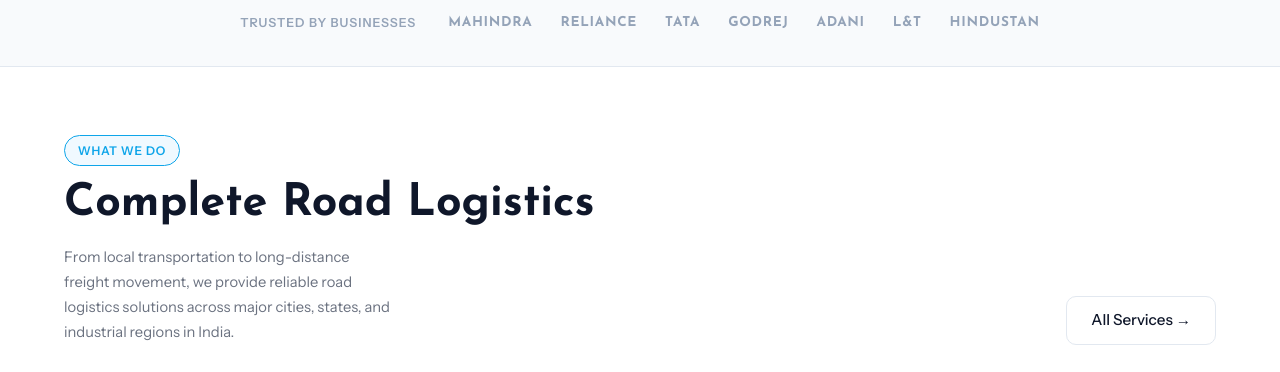
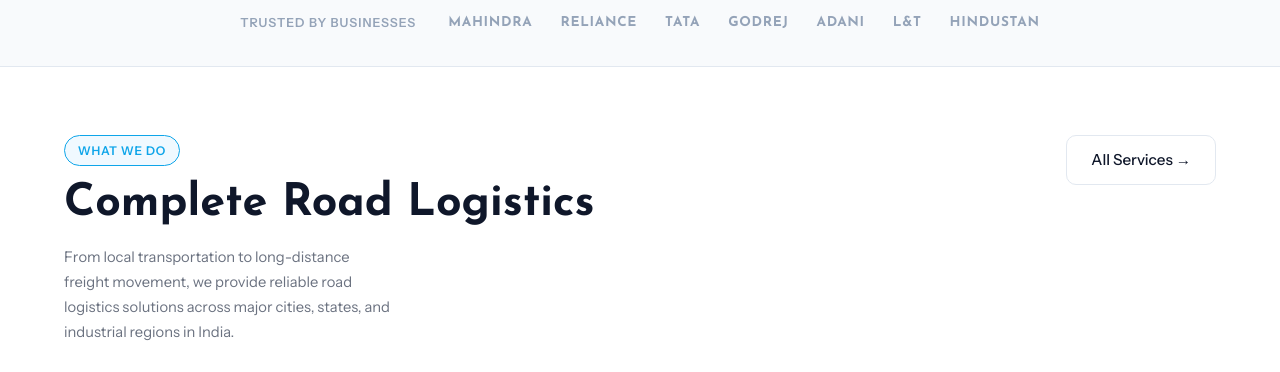
Before and after one commit to Suraj-Sangale/mahaveer-trans, a Next.js app: page / in a window 1280 px wide. Shown: the part 860-1232 px from the top of the page. Built offline with nearby package versions, Linux system fonts and the light colour scheme; grey boxes are pictures that could not be loaded.

Commit message:
flex chnages for responsive

```diff
--- a/styles/homeWrapper.module.css
+++ b/styles/homeWrapper.module.css
@@ -445,7 +445,7 @@
 .svc-top {
   display: flex;
   justify-content: space-between;
-  align-items: flex-end;
+  align-items: flex-start;
   margin-bottom: 3rem;
   gap: 2rem;
   flex-wrap: wrap;
```
